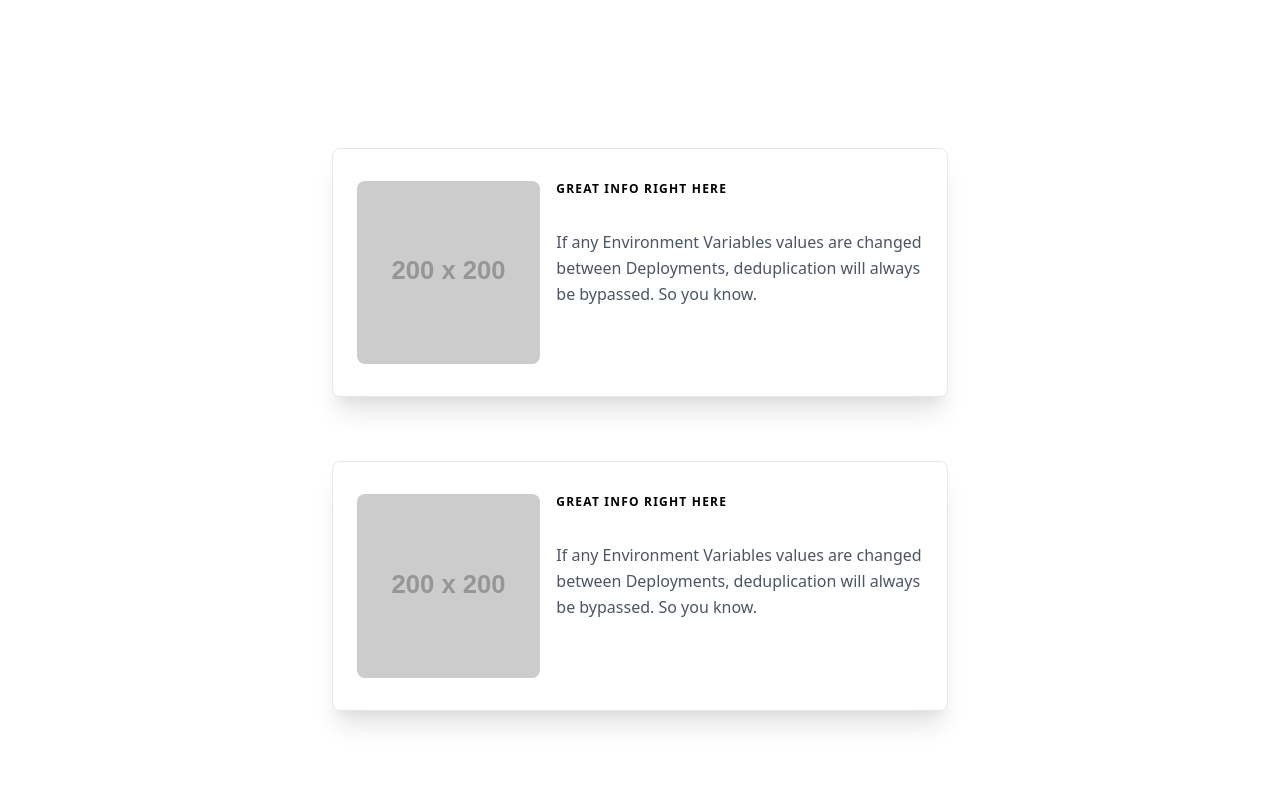
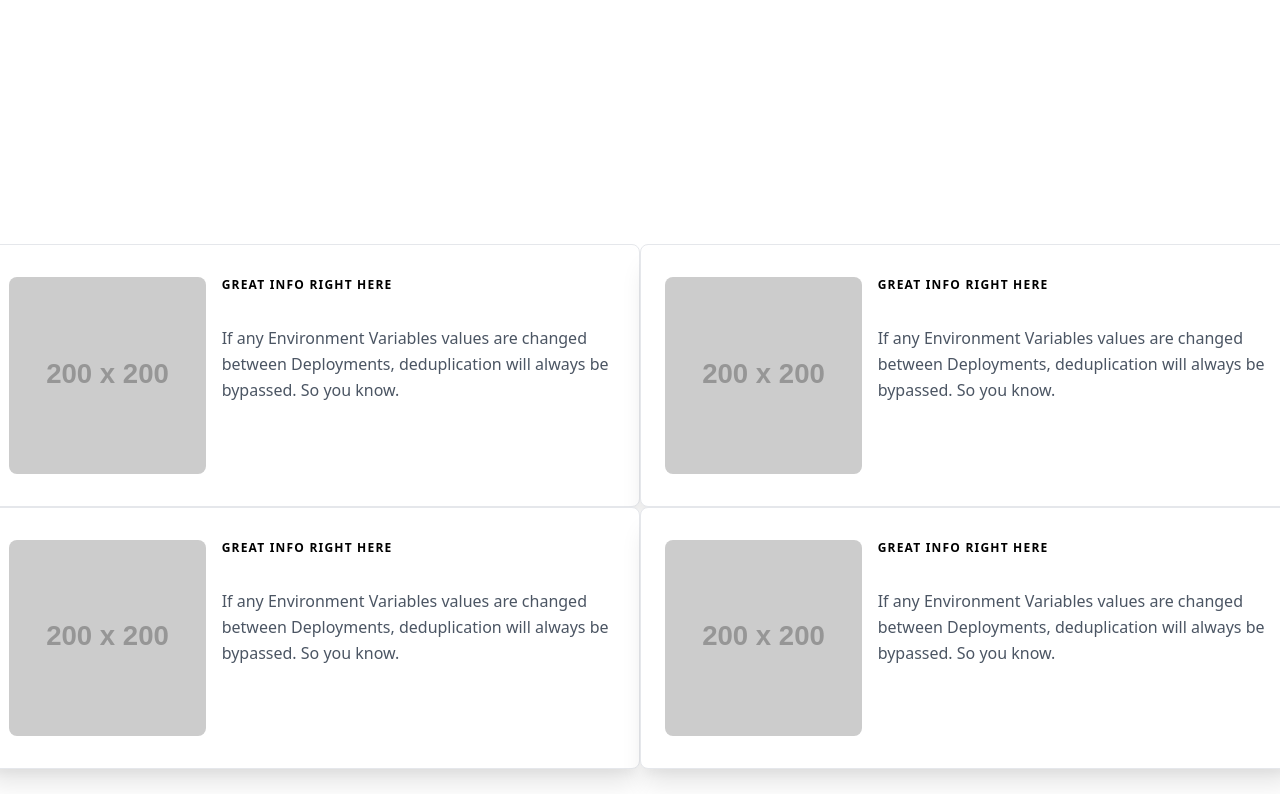
Before and after one commit to hjalbarran/portfolio-v1, a Vue app: page / in a window 1280 px wide. Shown: the part 1506-2300 px from the top of the page. Built offline with nearby package versions, Linux system fonts and the light colour scheme.

Commit message:
Having some troubles doing how I want to show, and style the project cards section and component

```diff
--- a/src/components/ProjectCard.vue
+++ b/src/components/ProjectCard.vue
@@ -1,17 +1,6 @@
 <template>
-    <!-- <div class="lg:w-1/2 sm:w-1/2 p-4">
-      <div class="flex relative">
-        <img alt="gallery" class="absolute inset-0 w-full h-full object-cover object-center" :src="require('@/assets/images/projects/offyrus-project.jpg')">
-        <div class="px-8 py-10 relative z-10 w-full border-4 border-gray-200 bg-white opacity-0 fade-hover">
-          <h2 class="tracking-widest text-sm title-font font-medium text-gray-600 mb-1">WEB DESIGN & BRANDING</h2>
-          <h1 class="title-font text-lg font-medium text-gray-900 mb-3">{{project.title }}</h1>
-          <p class="leading-relaxed">Prestashop Ecommerce</p>
-        </div>
-      </div>
-    </div> -->
-    <div class="container items-center px-5 py-8">
   <div class="p-6 mx-auto bg-white border rounded-lg shadow-xl lg:w-1/2">
-        <div class="flex flex-col items-start py-2 rounded-lg lg:flex-row">
+    <div class="flex flex-col items-start py-2 rounded-lg sm:flex-row">
       <div class="flex items-center justify-center w-full lg:justify-start lg:w-1/2">
         <img src="https://dummyimage.com/200x200/F3F4F7/8693ac" alt="placeholder" class="rounded-lg">
       </div>
@@ -21,20 +10,6 @@
       </div>
     </div>
   </div>
-    </div>
-    <!-- <div class="container items-center px-5 py-12 lg:px-20 w-full">
-      <div class="p-6 mx-auto bg-white border rounded-lg shadow-xl lg:w-1/2">
-        <div class="flex flex-col items-start py-2 rounded-lg lg:flex-row">
-          <div class="flex items-center justify-center w-full lg:justify-start lg:w-1/2">
-            <img src="https://dummyimage.com/200x200/F3F4F7/8693ac" alt="placeholder" class="rounded-lg">
-          </div>
-          <div class="flex flex-col w-full text-blueGray-500 lg:ml-4">
-            <h2 class="mt-4 mb-8 text-xs font-semibold tracking-widest text-black uppercase lg:mt-0 title-font"> great info right here</h2>
-            <p class="mb-3 text-base leading-relaxed text-blueGray-500"> If any Environment Variables values are changed between Deployments, deduplication will always be bypassed. So you know. </p>
-          </div>
-        </div>
-      </div>
-    </div> -->
 </template>
 
 <script>
--- a/src/views/Home.vue
+++ b/src/views/Home.vue
@@ -92,6 +92,8 @@
             <span class="block xl:inline">Case studies</span>
           </h1>
         </div>
+      </div>
+      <div class="container items-center px-5 py-8 mx-auto lg:px-0">
         <div class="flex flex-wrap -m-4">
           <project-card v-for="project in projects" :key="project.id" :project="project"/>
         </div>
@@ -129,6 +131,16 @@ export default {
           id: 2,
           title: 'Cohen & Aguirre',
           description: 'description C&A'
+        },
+        {
+          id: 3,
+          title: 'Vendatumano',
+          description: 'description VDTM'
+        },
+        {
+          id: 4,
+          title: 'Ultratech',
+          description: 'description Ultratech'
         }
       ]
     }
```
Lines whose indentation alone changed are shown as unchanged.
